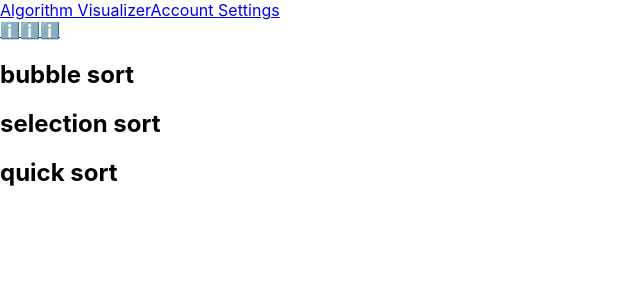
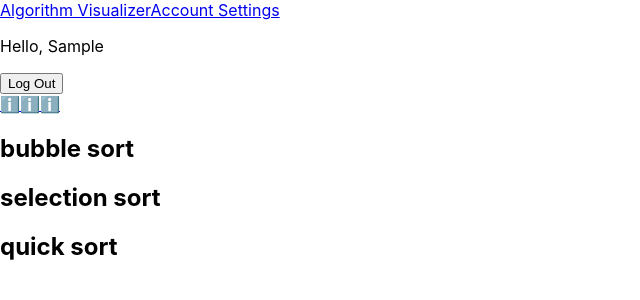
Before and after one commit to nathanmosseri/my-sort, a React (Create React App) app: page / in a window 1280 px wide. Both pictures are taken after typing "Sample", "Sample123" into the empty fields and a click on the button "Sign In". Shown: the top 300 px of the page, without its empty margins (0-640 px from the left). Built offline with nearby package versions, Linux system fonts and the light colour scheme; data requests are answered from the project's data file; a web font is replaced by a local one.

Commit message:
created user greeting and log out

```diff
--- a/src/components/App.js
+++ b/src/components/App.js
@@ -8,6 +8,11 @@ function App() {
 
   const [loginSuccess, setLoginSuccess] = useState(false)
   const [usersLogin, setUserData] = useState([])
+  const initialState = {
+        username : "",
+        password : ""
+    }
+    const[loginCredentials, setCredential] = useState(initialState)
 
   useEffect(()=>{
     fetch("http://localhost:3000/users")
@@ -17,11 +22,13 @@ function App() {
 
 
   const renderedPage = loginSuccess?
-    <MainContainer/> :
+    <MainContainer loginCredentials={loginCredentials}/> :
     <Login
       usersData = {usersLogin}
       loginSuccess = {loginSuccess}
       setLoginSuccess = {setLoginSuccess}
+      loginCredentials = {loginCredentials}
+      setCredential = {setCredential}
     />
   return (
     <div className={loginSuccess? "app" : "loginDiv"}>
--- a/src/components/MainComponent/MainContainer.js
+++ b/src/components/MainComponent/MainContainer.js
@@ -9,10 +9,10 @@ import Settings from "./Settings";
 import SignUp from "../loginSignUp/Signup";
 import Login from "../loginSignUp/Login";
 
-const MainPage = () => {
+const MainPage = ({loginCredentials}) => {
     return (
        <div>
-        <NavBar/>
+        <NavBar loginCredentials={loginCredentials}/>
         <Switch>
             <Route exact path='/'>
                 <AlgoVisualizer/>
--- a/src/components/MainComponent/NavBar.js
+++ b/src/components/MainComponent/NavBar.js
@@ -1,7 +1,7 @@
 import React from "react";
 import { NavLink } from "react-router-dom";
 
-const NavBar = () => {
+const NavBar = ({loginCredentials}) => {
     return (
         <div id= 'nav-bar'>
         <NavLink exact to='/'>
@@ -10,6 +10,10 @@ const NavBar = () => {
         <NavLink to='/settings'>
             Account Settings
         </NavLink>
+        <p id="hello-user">Hello, {loginCredentials.username}</p>
+        <form>
+        <button type="submit">Log Out</button>
+        </form>
         </div>
     )
 }
--- a/src/components/loginSignUp/Login.js
+++ b/src/components/loginSignUp/Login.js
@@ -2,13 +2,8 @@ import React, {useState} from "react";
 import { Link, Route } from "react-router-dom";
 // import userimage from "/Users/nathanmosseri/Development/code/phase-2/my-sort/src/images"
 
-export default function Login ({usersData, loginSuccess, setLoginSuccess}){
+export default function Login ({setCredential, loginCredentials, usersData, loginSuccess, setLoginSuccess}){
     console.log(usersData)
-    const initialState = {
-        username : "",
-        password : ""
-    }
-    const[loginCredentials, setCredential] = useState(initialState)
 
     const handleLoginCredentials = (e)=>{
         const{name,value} = e.target
```
